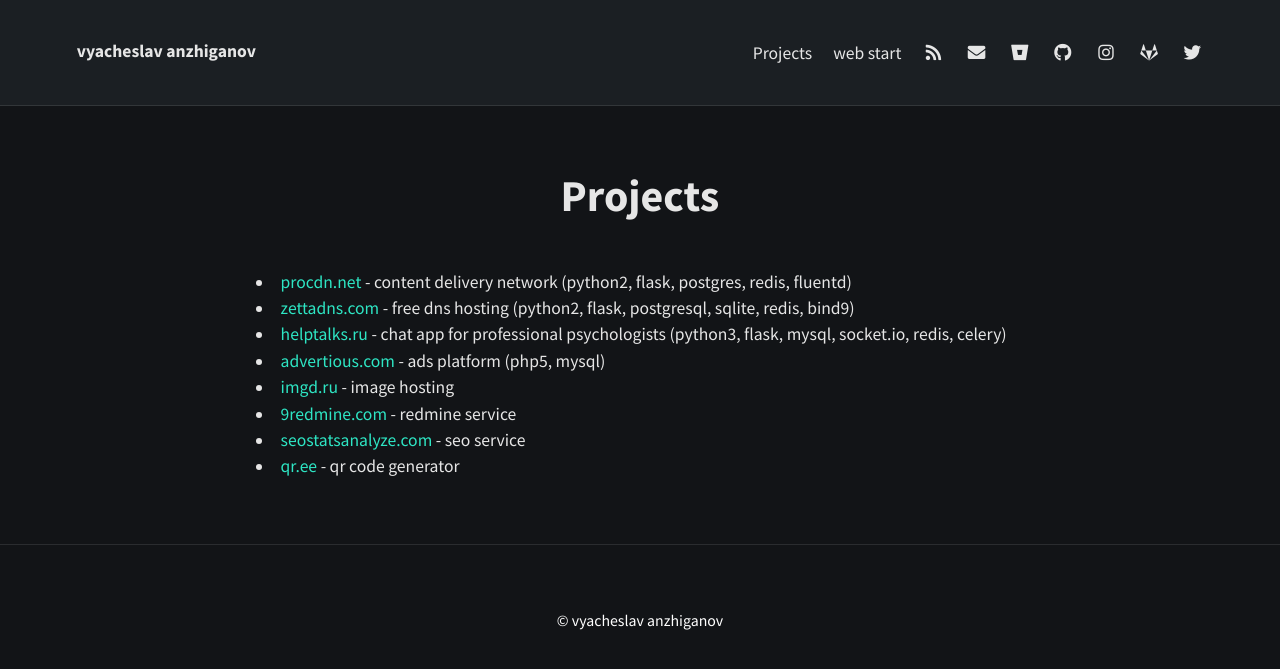
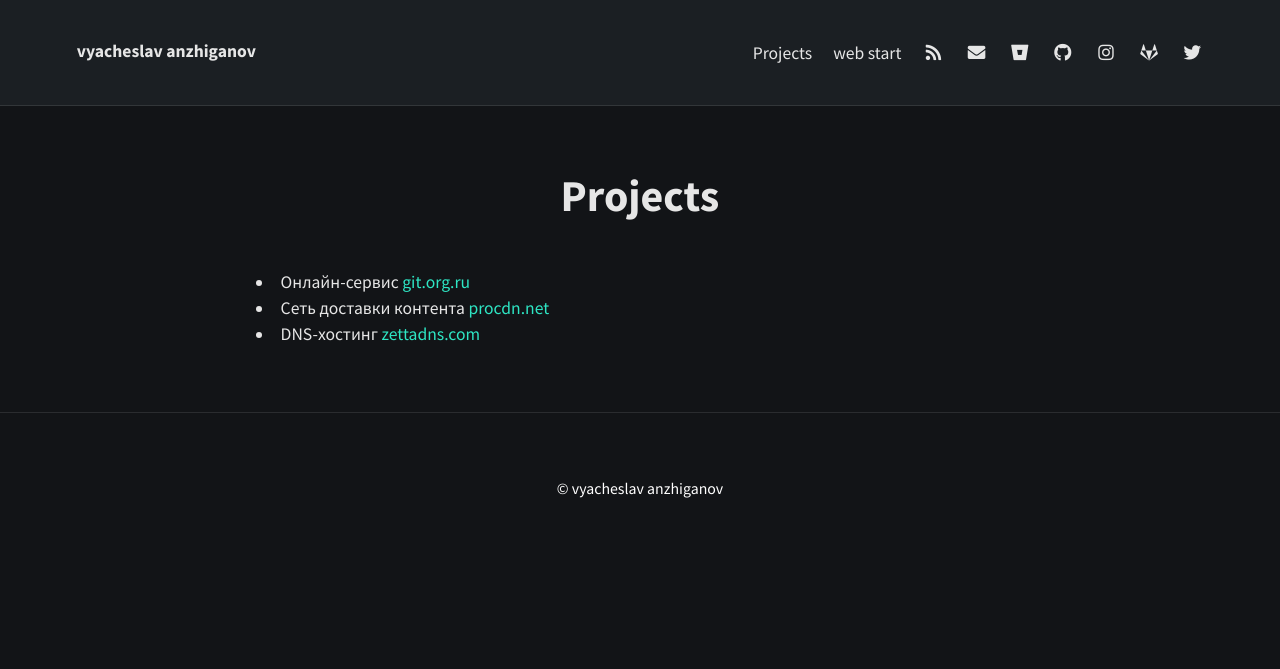
Before and after one commit to vanzhiganov/vanzhiganov.github.io, a Jekyll site: the page built from projects.md, in a window 1280 px wide. Shown: the top 669 px of the page. Built offline with Jekyll 4.4.1, drawn with Linux system fonts in a browser that asks for light colours; nearby versions of some CDN libraries.

Commit message:
projects

```diff
--- a/projects.md
+++ b/projects.md
@@ -5,11 +5,13 @@ permalink: /projects/
 order: 2
 ---
 
-- [procdn.net](http://procdn.net) - content delivery network (python2, flask, postgres, redis, fluentd)
-- [zettadns.com](http://zettadns.com) - free dns hosting (python2, flask, postgresql, sqlite, redis, bind9)
-- [helptalks.ru](http://helptalks.ru) - chat app for professional psychologists (python3, flask, mysql, socket.io, redis, celery)
+<!-- - [helptalks.ru](http://helptalks.ru) - chat app for professional psychologists (python3, flask, mysql, socket.io, redis, celery)
 - [advertious.com](http://advertious.com) - ads platform (php5, mysql)
 - [imgd.ru](http://imgd.ru) - image hosting
 - [9redmine.com](http://9redmine.com) - redmine service
 - [seostatsanalyze.com](http://seostatsanalyze.com) - seo service
-- [qr.ee](http://qr.ee) - qr code generator
+- [qr.ee](http://qr.ee) - qr code generator -->
+
+- Онлайн-сервис [git.org.ru](https://git.org.ru)
+- Сеть доставки контента [procdn.net](http://procdn.net)
+- DNS-хостинг [zettadns.com](http://zettadns.com)
```
